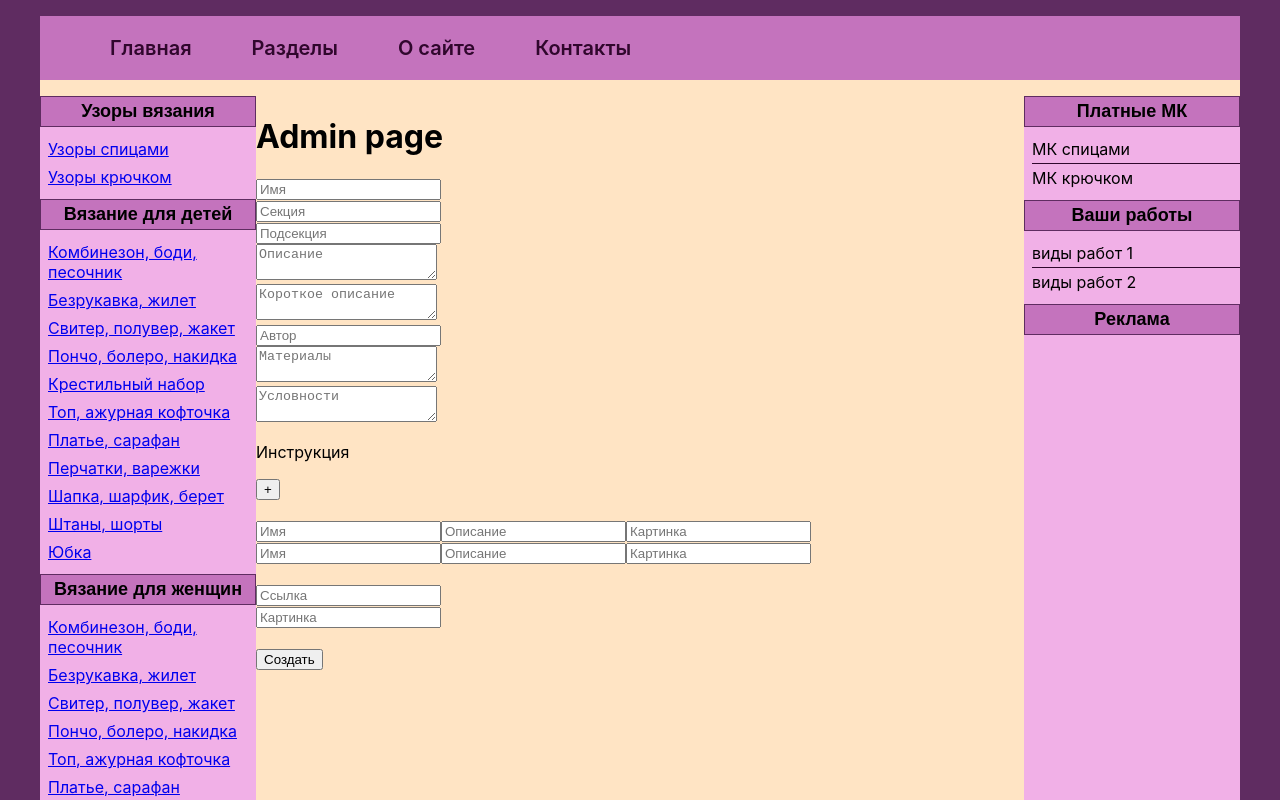
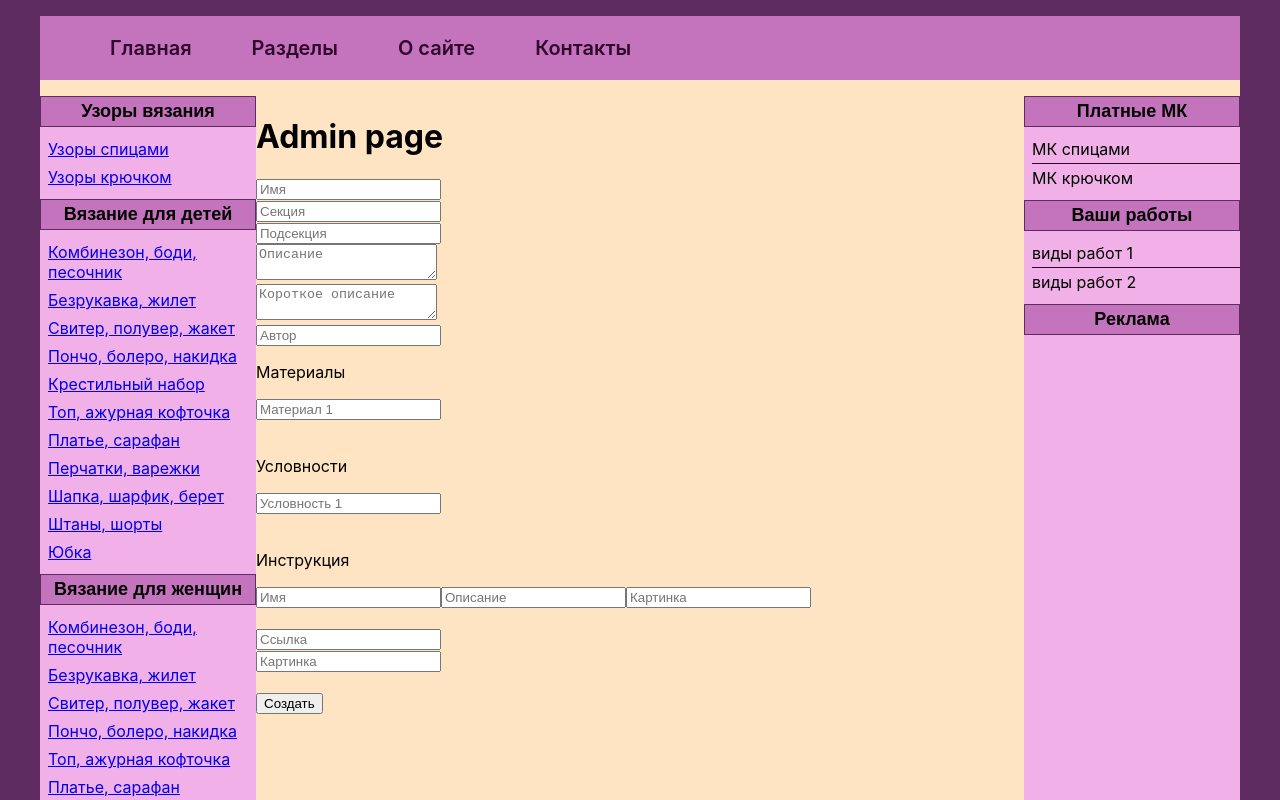
Before and after one commit to Klavdia27/hobbi, a React (Create React App) app: page /admin-panel in a window 1280 px wide. Shown: the top 800 px of the page. Built offline with nearby package versions, Linux system fonts and the light colour scheme.

Commit message:
admin-panel

```diff
--- a/src/components/ItemCards/ItemCards.scss
+++ b/src/components/ItemCards/ItemCards.scss
@@ -1,9 +1,9 @@
 .grid-container {
-
   display: grid;
   grid-template-columns: auto auto auto;
   gap: 10px;
   padding: 0 10px;
+
   a {
     text-decoration: none;
   }
--- a/src/components/pages/Admin.jsx
+++ b/src/components/pages/Admin.jsx
@@ -1,6 +1,8 @@
 import React, {useState} from 'react';
 import styles from '../../styles/Admin-panel.module.scss'
 import {cardApi} from "../../shared/api/cardApi";
+import {validation} from "../../helpers/validation";
+import {generateHtml} from "../../helpers/generateHtml";
 
 export const Admin = () => {
     const [name, setName] = useState('')
@@ -9,18 +11,16 @@ export const Admin = () => {
     const [description, setDescription] = useState('')
     const [shortDescription, setShortDescription] = useState('')
     const [author, setAuthor] = useState('')
-    const [material, setMaterial] = useState('')
-    const [conventions, setConventions] = useState('')
-    const [instruction, setInstruction] = useState([
-        {title: '', description: '', image: ''},
-        {title: '', description: '', image: ''},
-    ])
+    const [material, setMaterial] = useState([''])
+    const [conventions, setConventions] = useState([''])
+    const [instruction, setInstruction] = useState([{title: '', description: '', image: ''}])
     const [link, setLink] = useState('')
     const [image, setImage] = useState('')
 
     const handleSubmit = async (e) => {
         e.preventDefault()
 
+        if (validation({name, section, subsection, description, shortDescription, author, material, conventions, instruction, link, image})) {
             const result = {}
 
             result.name = name
@@ -29,29 +29,98 @@ export const Admin = () => {
             result.description = description
             result.shortDescription = shortDescription
             result.author = author
-        result.material = material
-        result.conventions = conventions
-        result.instruction = instruction
+            result.material = generateHtml(material.slice(0, material.length - 1))
+            result.conventions = generateHtml(conventions.slice(0, conventions.length - 1))
+            result.instruction = instruction.slice(0, instruction.length - 1)
             result.link = link
             result.image = image
+
+            setName('')
+            setSection('')
+            setSubsection('')
+            setDescription('')
+            setShortDescription('')
+            setAuthor('')
+            setMaterial([''])
+            setConventions([''])
+            setInstruction([{title: '', description: '', image: ''}])
+            setLink('')
+            setImage('')
 
             await cardApi.createCard(result)
         }
 
+
+
+        else alert('No')
+
+
+    }
+
     const handleChangeInstruction = (text, index, field) => {
         setInstruction(prev => {
-            return prev.map((item, i) => {
+            prev = prev.map((item, i) => {
                 if (i === index) {
                     item[field] = text
                 }
 
                 return item
             })
+
+            if (text.length !== 0) {
+                if (prev[prev.length - 1].title.length !== 0 || prev[prev.length - 1].description.length !== 0 || prev[prev.length - 1].image.length !== 0) {
+                    prev.push({title: '', description: '', image: ''})
+                }
+            } else {
+                prev.pop()
+            }
+
+            return prev
         })
     }
 
-    const handleAddInstruction = () => {
-        setInstruction(prev => [...prev, {title: '', description: '', image: ''}])
+    const handleChangeMaterial = (text, index) => {
+        setMaterial(prev => {
+            prev = prev.map((item, i) => {
+                if (i === index) {
+                    item = text
+                }
+
+                return item
+            })
+
+            if (text.length !== 0) {
+                if (prev[prev.length - 1].length !== 0) {
+                    prev.push('')
+                }
+            } else {
+                prev.pop()
+            }
+
+            return prev
+        })
+    }
+
+    const handleChangeConventions = (text, index) => {
+        setConventions(prev => {
+            prev = prev.map((item, i) => {
+                if (i === index) {
+                    item = text
+                }
+
+                return item
+            })
+
+            if (text.length !== 0) {
+                if (prev[prev.length - 1].length !== 0) {
+                    prev.push('')
+                }
+            } else {
+                prev.pop()
+            }
+
+            return prev
+        })
     }
 
     return (
@@ -85,26 +154,62 @@ export const Admin = () => {
                     </div>
 
                     <div>
-                        <textarea value={material} onChange={(e) => setMaterial(e.target.value)} placeholder={'Материалы'}/>
+                        <p>Материалы</p>
+
+                        {material.map((item, index) => (
+                            <div key={index}>
+                                <input
+                                    value={item}
+                                    onChange={(e) => handleChangeMaterial(e.target.value, index)}
+                                    type="text"
+                                    placeholder={'Материал ' + (index + 1)}
+                                />
+                            </div>
+                        ))}
                     </div>
 
+                    <br/>
+
                     <div>
-                        <textarea value={conventions} onChange={(e) => setConventions(e.target.value)} placeholder={'Условности'}/>
+                        <p>Условности</p>
+
+                        {conventions.map((item, index) => (
+                            <div key={index}>
+                                <input
+                                    value={item}
+                                    onChange={(e) => handleChangeConventions(e.target.value, index)}
+                                    type="text"
+                                    placeholder={'Условность ' + (index + 1)}
+                                />
                             </div>
+                        ))}
+                    </div>
+
+                    <br/>
 
                     <div>
                         <p>Инструкция</p>
 
-                        <button type={'button'} onClick={handleAddInstruction}>+</button>
+                        {instruction.map((item, index) => (
+                            <div key={index}>
+                                <input type="text"
+                                       value={item.title}
+                                       onChange={e => handleChangeInstruction(e.target.value, index, 'title')}
+                                       placeholder={'Имя'}
+                                />
 
-                        <br/>
-                        <br/>
+                                <input type="text"
+                                       value={item.description}
+                                       onChange={e => handleChangeInstruction(e.target.value, index, 'description')}
+                                       placeholder={'Описание'}
+                                />
 
-                        {instruction.map((item, index) => (
-                            <div key={item.title + index}>
-                                <input type="text" value={item.title} onChange={e => handleChangeInstruction(e.target.value, index, 'title')} placeholder={'Имя'}/>
-                                <input type="text" value={item.description} onChange={e => handleChangeInstruction(e.target.value, index, 'description')} placeholder={'Описание'}/>
-                                <input type="text" value={item.image} onChange={e => handleChangeInstruction(e.target.value, index, 'image')} placeholder={'Картинка'}/>
+                                <input type="text"
+                                       value={item.image}
+                                       onChange={e => handleChangeInstruction(e.target.value, index, 'image')}
+                                       placeholder={'Картинка'}
+                                />
+
                             </div>
                         ))}
 
--- /dev/null
+++ b/src/helpers/generateHtml.js
@@ -0,0 +1,8 @@
+export function generateHtml(array) {
+    if (array.length !== 0 && array[0].length !== 0) {
+        array = array.map(item => `<li>${item}</li>`)
+        return `<ul>${array}</ul>`
+    }
+
+    return ''
+}
--- /dev/null
+++ b/src/helpers/validation.js
@@ -0,0 +1,5 @@
+export function validation(card) {
+    if (card.name && card.section && card.subsection && card.description && card.shortDescription && card.image) {
+        return true
+    }
+}
```
Lines whose indentation alone changed are shown as unchanged.
